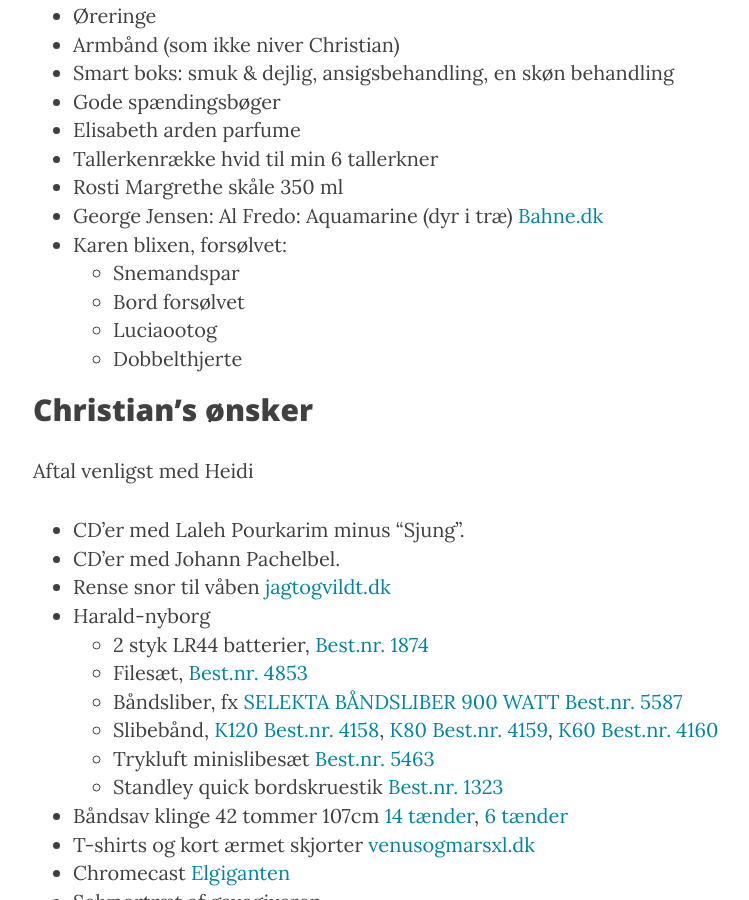
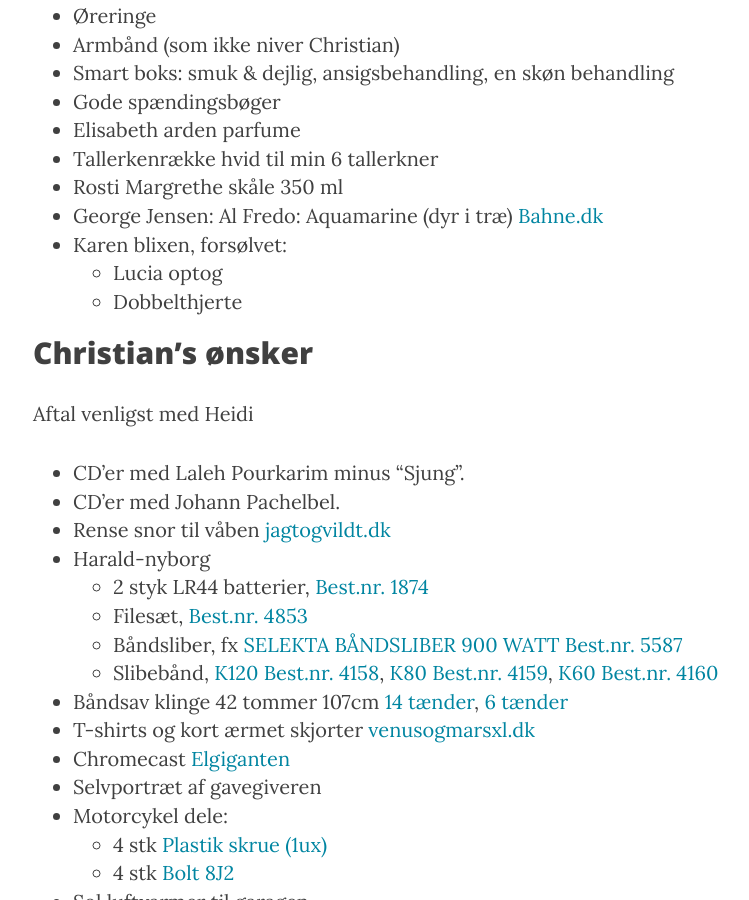
Before and after one commit to clysel/christian.lysel.net, a Jekyll site: the page built from gave.markdown, in a window 1280 px wide and 900 px high, scrolled down 774 px. Shown: the whole window, without its empty margins (232-981 px from the left). Built offline with Jekyll 4.4.1, drawn with Linux system fonts in a browser that asks for light colours; nearby versions of some CDN libraries.

Commit message:
Update gave.markdown

```diff
--- a/gave.markdown
+++ b/gave.markdown
@@ -22,9 +22,7 @@
 * Rosti Margrethe skåle 350 ml
 * George Jensen: Al Fredo: Aquamarine (dyr i træ) [Bahne.dk](http://www.bahne.dk/georg-jensen-alfredo-aquamarine-saet-6-dele.html)
 * Karen blixen, forsølvet:
-  * Snemandspar
-  * Bord forsølvet
-  * Luciaootog
+  * Lucia optog
   * Dobbelthjerte
 
 ## Christian's ønsker
@@ -39,8 +37,6 @@
   * Filesæt, [Best.nr. 4853](http://www.harald-nyborg.dk/p4853/filesaet-5-dele)
   * Båndsliber, fx [SELEKTA BÅNDSLIBER 900 WATT Best.nr. 5587](http://www.harald-nyborg.dk/p5587/selekta-baandsliber-900-watt)
   * Slibebånd, [K120 Best.nr. 4158](http://www.harald-nyborg.dk/p4158/slibebaand-75x533-mm-6-stk-k120), [K80 Best.nr. 4159](http://www.harald-nyborg.dk/p4159/slibebaand-75x533-mm-6-stk-k80), [K60 Best.nr. 4160](http://www.harald-nyborg.dk/p4160/slibebaand-75x533-mm-6-stk-k60)
-  * Trykluft minislibesæt [Best.nr. 5463](http://www.harald-nyborg.dk/p5463/stanley-trykluft-minislibesaet)
-  * Standley quick bordskruestik [Best.nr. 1323](http://www.harald-nyborg.dk/p1323/stanley-quick-bordskruestik)
 * Båndsav klinge  42 tommer 107cm [14 tænder](http://toolworld.dk/Rawlink-Bandsavsklinge-14-taender-1085-mm-p25924), [6 tænder](http://toolworld.dk/Rawlink-Bandsavsklinge-6-taender-1085-mm-p25923)
 * T-shirts og kort ærmet skjorter [venusogmarsxl.dk](http://www.venusogmarsxl.dk/catalog?section=herrer&amp;search=6xl)
 * Chromecast [Elgiganten](http://www.elgiganten.dk/product/tv-radio/streaming-og-medieafspiller/CHROMECAST/chromecast-inkl-3-maneder-viaplay)
```
